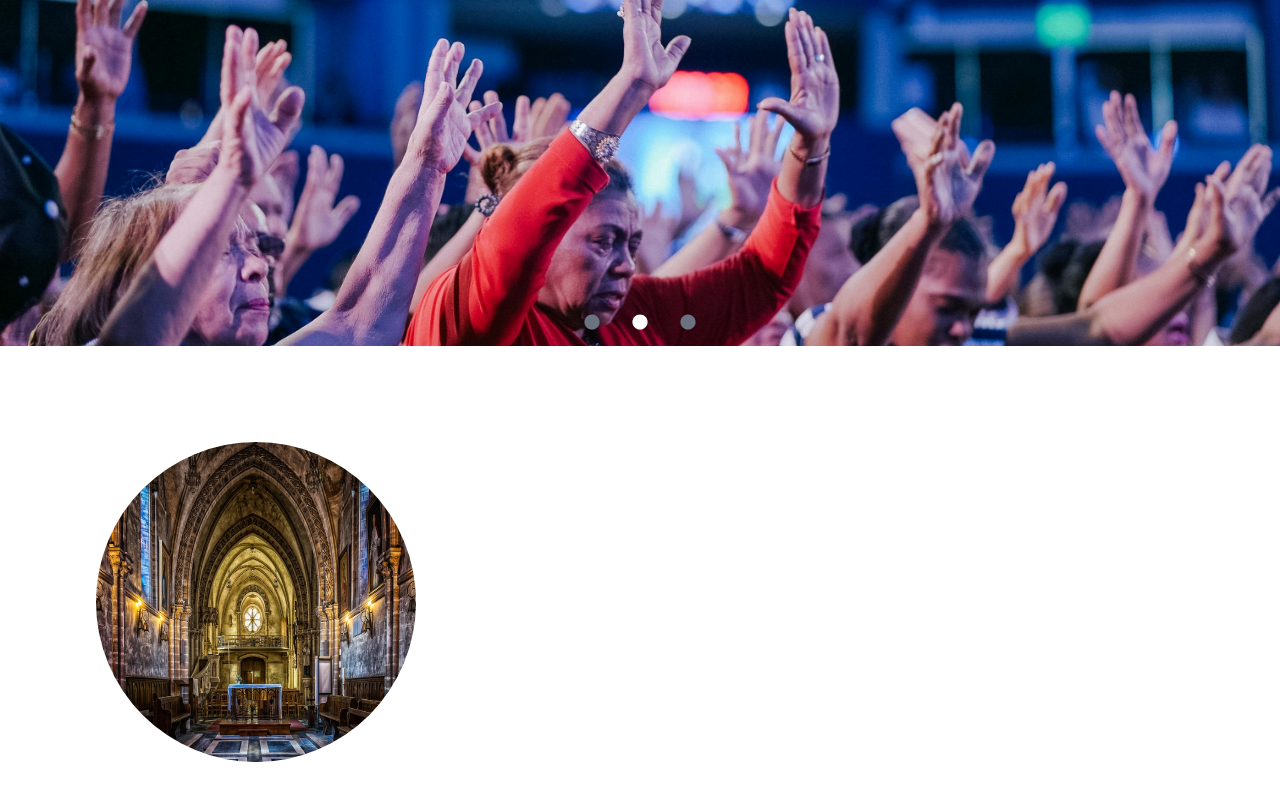
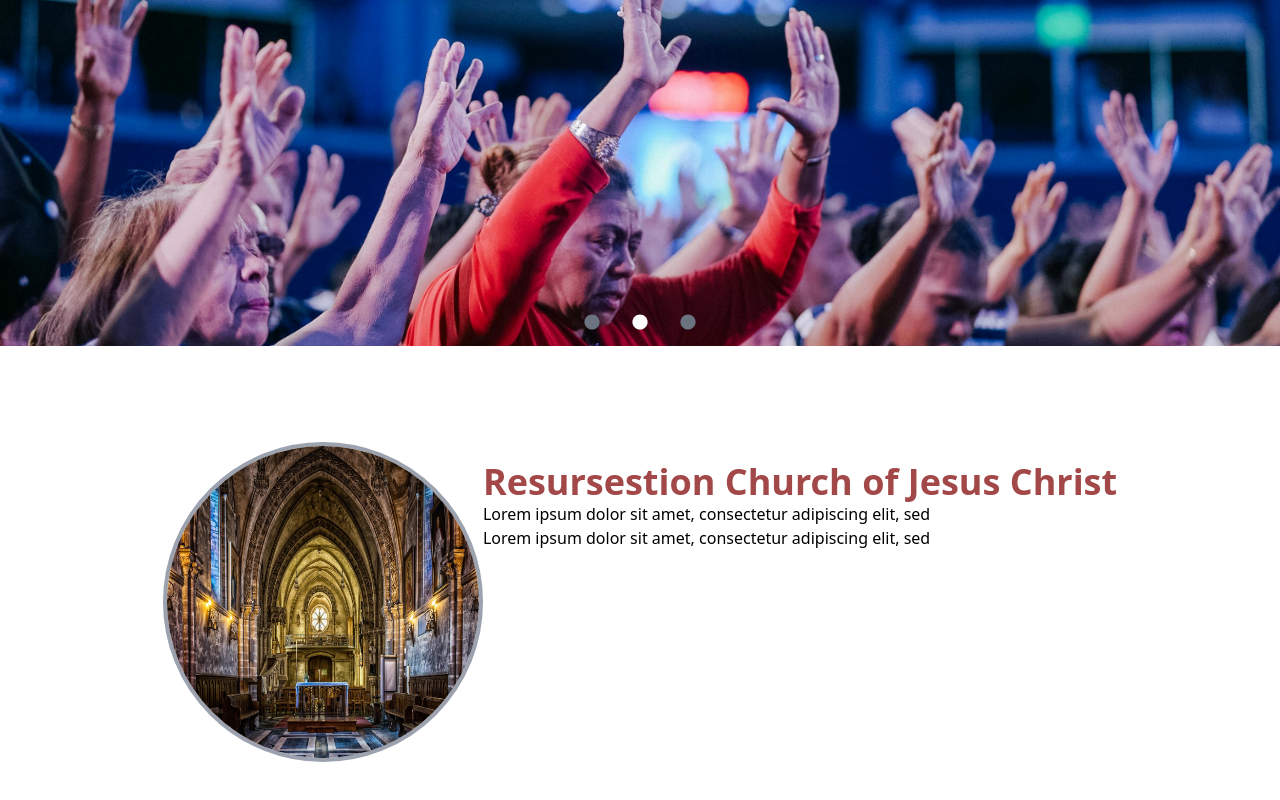
Before and after one commit to toluwanimi1/RCJCWebsite, a React (Create React App) app: page / in a window 1280 px wide. Shown: the part 354-1154 px from the top of the page. Built offline with nearby package versions, Linux system fonts and the light colour scheme; what @designbycode/tailwindcss-text-shadow would draw is missing.

Commit message:
Added comments, changed the carousel text to have shadow.

```diff
--- a/src/Components/Home.jsx
+++ b/src/Components/Home.jsx
@@ -4,14 +4,16 @@ import img2 from "../Assets/img2.jpg";
 import img3 from "../Assets/img3.jpg";
 import { BsChevronCompactLeft, BsChevronCompactRight } from "react-icons/bs";
 import { RxDotFilled } from "react-icons/rx";
-
+{/*Image arry for carousel with css for buttons*/}
 const Home = () => {
   const imgslides = [
-    { url: img1, text: "Welcome", css: 'flex font-bold justify-center pt-[240px] text-9xl' },
+    { url: img1, text: "Welcome",
+      css: 'flex font-bold justify-center text-9xl pt-[180px]'
+     },
     { url: img2 },
     { url: img3 },
   ];
-
+{/*Arrary slider for carousel*/}
   const [currentIndex, setCurrentIndex] = useState(0);
 
   const prevSlide = () => {
@@ -28,6 +30,7 @@ const Home = () => {
   const goToSlide = (slideIndex) => {
     setCurrentIndex(slideIndex);
   };
+  {/*Effect for transition for carusel */}
   useEffect(() => {
     const interval = setInterval(() => {
       nextSlide();
@@ -42,11 +45,12 @@ const Home = () => {
             <div
               key={index}
               style={{ backgroundImage: `url(${slide.url})` }}
+
               className={`absolute top-0 left-0 w-full h-full bg-center bg-cover transition-opacity duration-500 ${
                 index === currentIndex ? "opacity-100" : "opacity-0"
               }`}
-            >
-                <div className={`absolute w-full text-white ${slide.css}`}>
+            >{/*Css for the image text*/}
+                <div className={`absolute w-full text-white ${slide.css}`} style={{ textShadow: "2px 2px 8px rgba(0, 0, 0, 0.7)" }}>
                 {slide.text}
               </div>
             </div>
@@ -76,8 +80,21 @@ const Home = () => {
           <BsChevronCompactRight onClick={nextSlide} size={30}/>
         </div>
         <div className="w-full h-full bg-white">
-        <div className=" flex py-24 px-24">
-      <img src={img1} alt="Church Location" class=" rounded-full size-[320px] "/>
+        <div className=" flex py-24 justify-center flex-row ">
+          {/*The*/}
+      <img src={img1} alt="Church Location" class="flex rounded-full size-[320px] border-4 border-gray-400 "/>
+      <div className="pt-[20px]">
+      <p className=' text-4xl font-bold inline text-[#a34848] '>Resursestion Church of Jesus Christ</p>
+      <p>
+      Lorem ipsum dolor sit amet, consectetur adipiscing elit,
+      sed
+      </p>
+      <p>
+      Lorem ipsum dolor sit amet, consectetur adipiscing elit,
+      sed
+      </p>
+
+      </div>
       </div>
       </div>
       </div>
```
Also changed, not shown: 1 other file (tests, documents, lock files or other folders).
